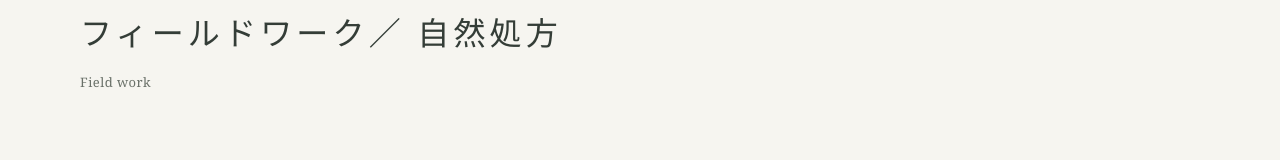
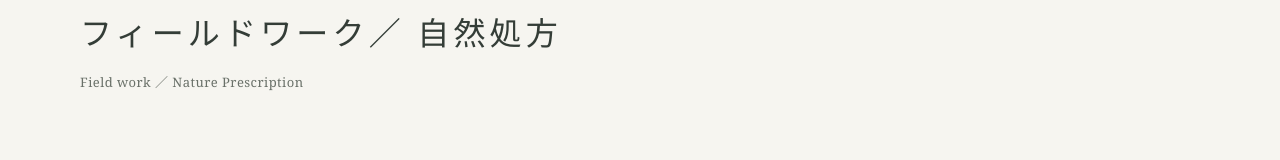
Before and after one commit to kaoruhirose/hirose-clinic-website, a Next.js app: page /events in a window 1280 px wide. Shown: the part 198-358 px from the top of the page. Built offline with nearby package versions, Linux system fonts and the light colour scheme.

Commit message:
自然処方の英語表記を追加

```diff
--- a/src/app/events/EventsView.tsx
+++ b/src/app/events/EventsView.tsx
@@ -5,7 +5,7 @@ export default function EventsView() {
   return (
     <div className="page-shell fieldwork-index">
       <div className="container">
-        <PageIntro title={<><span className="text-unit">フィールドワーク</span><span className="text-unit"> ／ 自然処方</span></>} english="Field work" />
+        <PageIntro title={<><span className="text-unit">フィールドワーク</span><span className="text-unit"> ／ 自然処方</span></>} english="Field work ／ Nature Prescription" />
         <ul className="fieldwork-list">
           <li>
             <Link href="/events/barefoot-hike">
```
Also changed, not shown: 1 other file (tests, documents, lock files or other folders).
